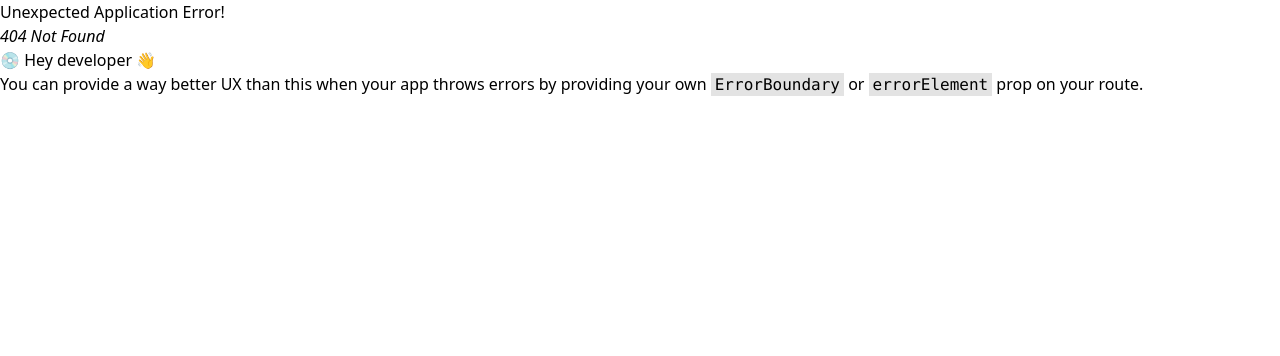
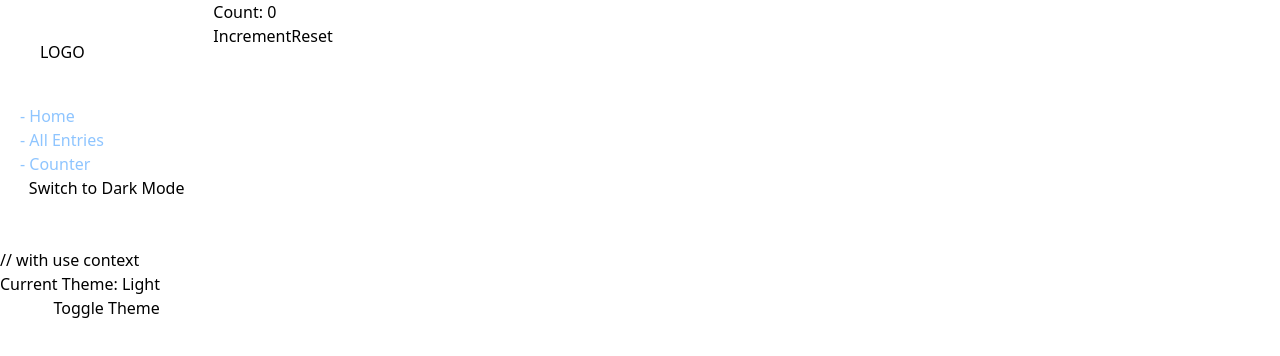
Before and after one commit to TestSubjectUser/react-budget-project, a React (Vite) app: page /counter in a window 1280 px wide. Before the commit this address had no page. Shown: the top 356 px of the page. Built offline with nearby package versions, Linux system fonts and the light colour scheme.

Commit message:
memo, useCallback, useMemo

```diff
--- a/src/App.jsx
+++ b/src/App.jsx
@@ -7,6 +7,7 @@ import PrevEntries from "./components/PrevEntries";
 import store from "./store/store";
 import { Provider } from "react-redux";
 import { ThemeContextProvider } from "./context/ThemeContext";
+import CounterApp from "./components/CounterApp";
 
 const App = () => {
   const router = createBrowserRouter([
@@ -21,6 +22,10 @@ const App = () => {
         {
           path: "/entries",
           element: <PrevEntries />,
+        },
+        {
+          path: "/counter",
+          element: <CounterApp />,
         },
       ],
     },
--- /dev/null
+++ b/src/components/Counter.jsx
@@ -0,0 +1,32 @@
+// src/components/Counter.js
+import React, { useState } from "react";
+
+const Counter = React.memo(({ count }) => {
+  console.log("Counter rendered");
+  return <h2>Count: {count}</h2>;
+});
+
+export default Counter;
+
+// import React, { useState } from "react";
+// import Button from "./Button";
+
+// function Counter() {
+//   const [counter, setCounter] = useState(0);
+
+//   return (
+//     <>
+//       <h1>Counter: </h1>
+//       <h3>{counter}</h3>
+//       <Button
+//         onClick={() => {
+//           setCounter((prevCounter) => prevCounter + 1);
+//         }}
+//       >
+//         Counter ++
+//       </Button>
+//     </>
+//   );
+// }
+
+// export default Counter;
--- /dev/null
+++ b/src/components/CounterApp.jsx
@@ -0,0 +1,46 @@
+// src/components/CounterApp.js
+import React, { useState, useCallback } from "react";
+import Counter from "./Counter";
+
+const CounterApp = () => {
+  const [count, setCount] = useState(0);
+
+  const resetCount = useCallback(() => {
+    setCount(0);
+  }, []);
+  // useCallback memoizes the resetCount function. The dependency array is empty ([]).  This means that the resetCount function will never be re-created.  It will always be the same function instance.
+  // Without useCallback, a new resetCount function would be created on every render of CounterApp.  Even though the function's logic is the same, it's a different function instance.  This would cause React.memo in the Counter component to think that the props have changed (because the function prop is a new reference), and it would re-render Counter unnecessarily.
+  return (
+    <div>
+      <Counter count={count} />
+      <button onClick={() => setCount((prev) => prev + 1)}>Increment</button>
+      <button onClick={resetCount}>Reset</button>
+    </div>
+  );
+};
+
+export default CounterApp;
+
+// // src/components/List.js
+// import React, { useMemo } from 'react';
+
+// const List = ({ numbers }) => {
+//   const sum = useMemo(() => {
+//     console.log('Calculating sum...');
+//     return numbers.reduce((acc, num) => acc + num, 0);
+//   }, [numbers]);
+
+//   const average = useMemo(() => {
+//     console.log('Calculating average...');
+//     return sum / numbers.length || 0;
+//   }, [sum, numbers.length]);
+
+//   return (
+//     <div>
+//       <h3>Sum: {sum}</h3>
+//       <h3>Average: {average}</h3>
+//     </div>
+//   );
+// };
+
+// export default List;
--- a/src/components/SideNav.jsx
+++ b/src/components/SideNav.jsx
@@ -39,6 +39,13 @@ function SideNav() {
         >
           - All Entries
         </NavLink>
+        <NavLink
+          to="/counter"
+          className="pl-5 text-blue-300 hover:text-blue-600"
+          end
+        >
+          - Counter
+        </NavLink>
         <ThemeToggle />
         <br></br>
         <br></br>
```
